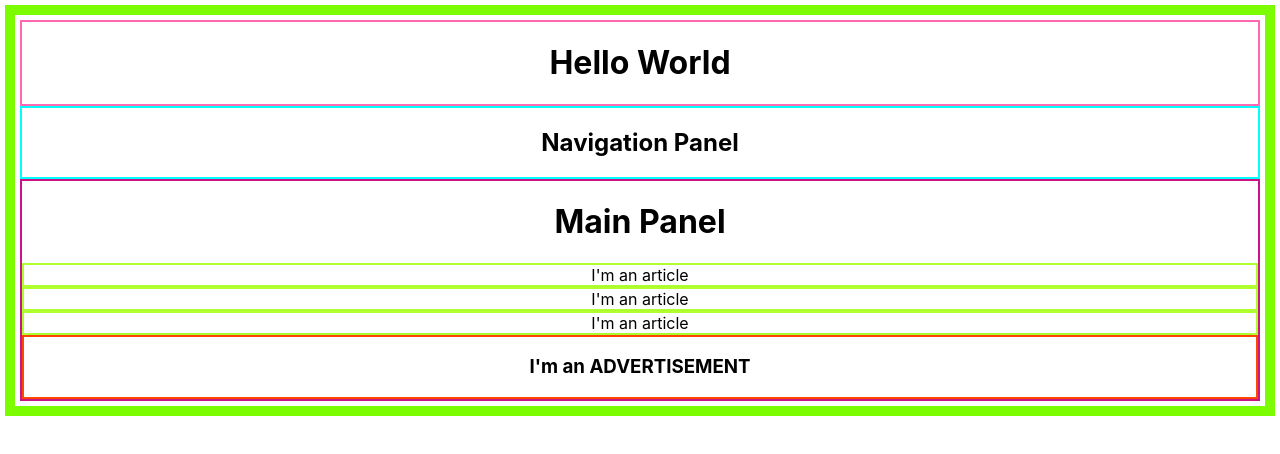
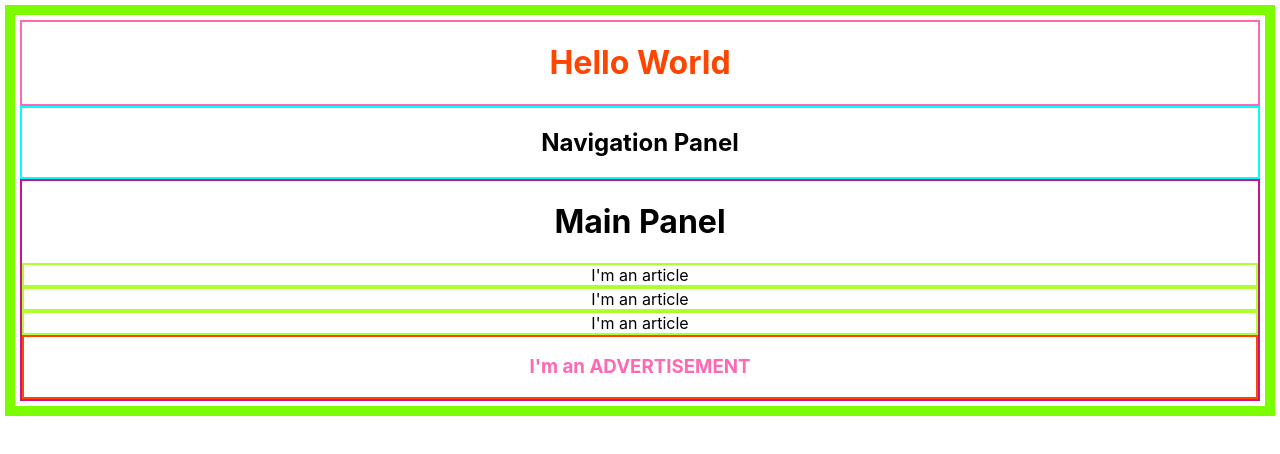
Before and after one commit to Julian-H-Martinez/react_work, a React (Create React App) app in the folder my-portfolio/: page / in a window 1280 px wide. Shown: the top 454 px of the page. Built offline with nearby package versions, Linux system fonts and the light colour scheme.

Commit message:
completed all boxes and now need to style to look accordingly; pushing pause to learn about Styled Components

```diff
--- a/my-portfolio/src/components/Advertisement.css
+++ b/my-portfolio/src/components/Advertisement.css
@@ -1,3 +1,4 @@
 .advertisement{
     border: orangered 2px solid;
+    color: hotpink;
 }
--- a/my-portfolio/src/components/App/App.js
+++ b/my-portfolio/src/components/App/App.js
@@ -1,4 +1,7 @@
 import './App.css';
+import '../Header.css';
+import '../SubContents.css';
+import '../Advertisement.css';
 import Header from '../Header';
 import Navigation from '../Navigation';
 import Main from '../Main';
@@ -14,7 +17,7 @@ function App() {
       <Main>
         <SubContents />
         <SubContents />
-        <SubContents />
+        <SubContents  />
         <Advertisement />
       </Main>
     </div>
--- a/my-portfolio/src/components/Header.css
+++ b/my-portfolio/src/components/Header.css
@@ -1,5 +1,6 @@
 .header{
     text-align: center;
     border: hotpink 2px solid;
-    display: block;
+    display: block !important;
+    color: orangered;
 }
```
